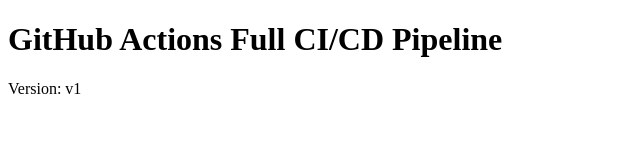
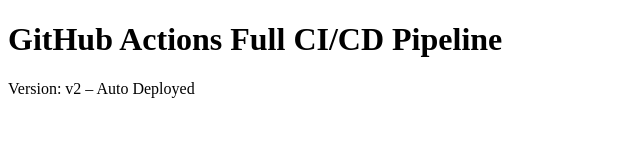
Before and after one commit to adityagupta9098/github-actions-full-cicd, a plain HTML site: page index.html in a window 1280 px wide. Shown: the whole page, without its empty margins (0-640 px from the left). Drawn offline with Linux system fonts and the light colour scheme.

Commit message:
Trigger full CI/CD deployment

```diff
--- a/index.html
+++ b/index.html
@@ -5,6 +5,6 @@
 </head>
 <body>
   <h1>GitHub Actions Full CI/CD Pipeline</h1>
-  <p>Version: v1</p>
+  <p>Version: v2 – Auto Deployed</p>
 </body>
 </html>
```
